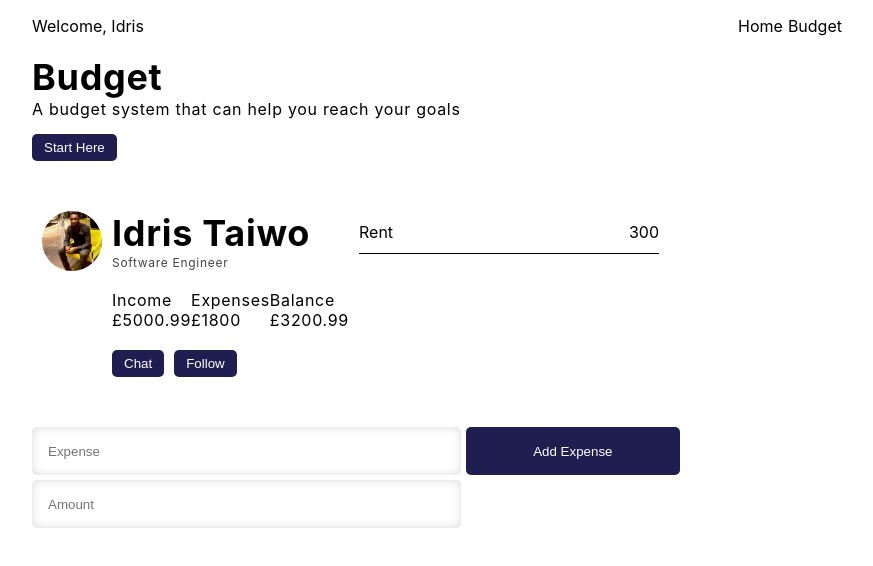
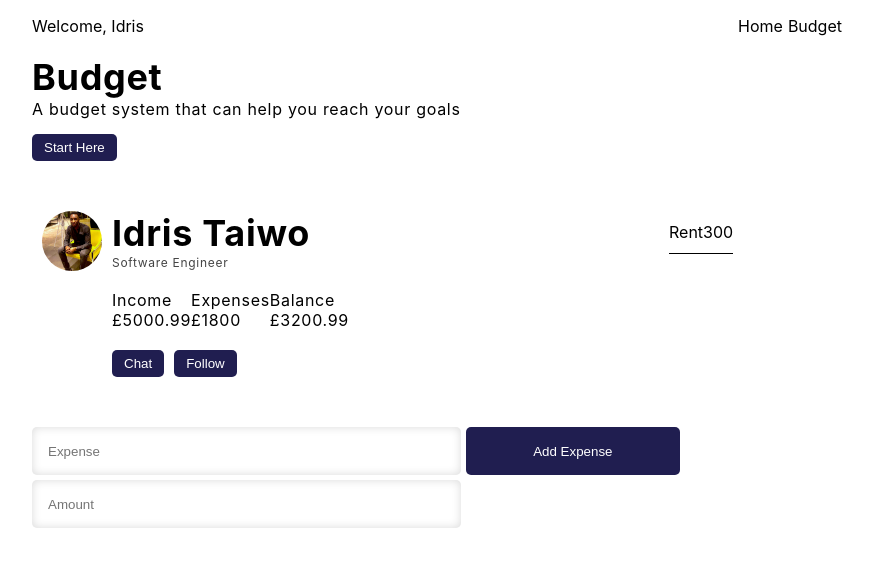
Before and after one commit to idrisreact/budget, a Next.js app: page /budget in a window 1280 px wide. Both pictures are taken after a click on the button "Start Here". Shown: the top 566 px of the page, without its empty margins (203-1076 px from the left). Built offline with nearby package versions, Linux system fonts and the light colour scheme.

Commit message:
fixed budgetexpense page

```diff
--- a/components/BudgetSystem/BudgetSystem.tsx
+++ b/components/BudgetSystem/BudgetSystem.tsx
@@ -3,7 +3,7 @@ import styled from 'styled-components';
 import { useForm } from 'react-hook-form';
 import { Button, Input } from '../../styles/utils/utils';
 import { FormData } from '../../src/interfaces/budget';
-import BudgetItems from './BudgetItems/BudgetItems';
+import BudgetItems from '@/components/BudgetSystem/BudgetItems/BudgetItems';
 import ProfileCard from '../ProfileCard/ProfileCard';
 
 const BudgetSystem = () => {
@@ -17,7 +17,9 @@ const BudgetSystem = () => {
     <>
       <BudgetMenu>
         <ProfileCard />
-        <BudgetItems budgets={budgets} />
+        <div className="budgets">
+          <BudgetItems budgets={budgets} />
+        </div>
       </BudgetMenu>
       <BudgetCanvas>
         <InputController onSubmit={handleSubmit(submitHandler)}>
@@ -43,6 +45,10 @@ const BudgetMenu = styled.div`
   margin-bottom: 50px;
   @media (min-width: ${({ theme }) => theme.screenSize.lg}) {
     grid-template-columns: 2fr 300px 2fr;
+    max-width: 80%;
+    .budgets {
+      grid-column: 3/-1;
+    }
   }
 `;
 const InputController = styled.form`
--- a/components/HelloWorld.tsx
+++ b/components/HelloWorld.tsx
@@ -1,7 +1,7 @@
 import React from 'react';
 
 const HelloWorld = () => {
-  return <p>Hello World</p>;
+  return <p data-testid="hello">Hello World</p>;
 };
 
 export default HelloWorld;
--- a/pages/budget/index.tsx
+++ b/pages/budget/index.tsx
@@ -1,6 +1,7 @@
 import { useState } from 'react';
 import styled from 'styled-components';
 import BudgetSystem from '../../components/BudgetSystem/BudgetSystem';
+// import BudgetSystem from '@/components/BudgetSystem/BudgetSystem';
 import { Button, Heading, Text, Wrapper } from '../../styles/utils/utils';
 
 const BudgetPage = () => {
@@ -11,13 +12,15 @@ const BudgetPage = () => {
   };
   return (
     <>
-      <Wrapper>
+      <Wrapper data-testid="budget-page">
         <Hero>
           <div>
             <Heading>Budget</Heading>
             <Text>A budget system that can help you reach your goals</Text>
           </div>
-          <Button onClick={toggleBudget}>Start Here</Button>
+          <Button data-testid="button" onClick={toggleBudget}>
+            Start Here
+          </Button>
         </Hero>
         {showBudget && <BudgetSystem />}
       </Wrapper>
--- a/styles/utils/utils.ts
+++ b/styles/utils/utils.ts
@@ -1,10 +1,10 @@
-import styled from "styled-components";
+import styled from 'styled-components';
 
 export const Wrapper = styled.div`
   padding: 0 15px;
   margin: 0 auto;
   max-width: 100%;
-  @media (max-width: ${({ theme }) => theme.screenSize.md}) {
+  @media (max-width: ${({ theme }) => theme.screenSize?.md}) {
     max-width: 600px;
   }
 
@@ -18,7 +18,7 @@ export const Wrapper = styled.div`
 
 export const Heading = styled.h1`
   font-size: 24px;
-  color: ${(props) => (props.color ? props.color : "black")};
+  color: ${(props) => (props.color ? props.color : 'black')};
 
   @media (min-width: ${({ theme }) => theme.screenSize.lg}) {
     font-size: 36px;
```
Also changed, not shown: 2 other files (tests, documents, lock files or other folders).
